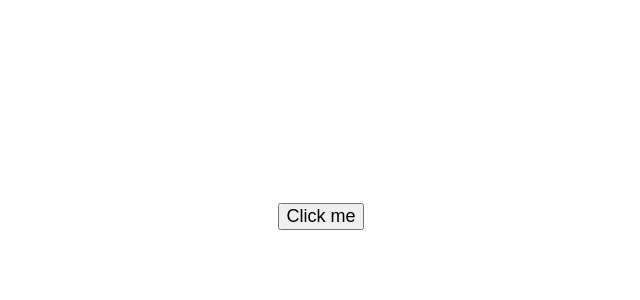
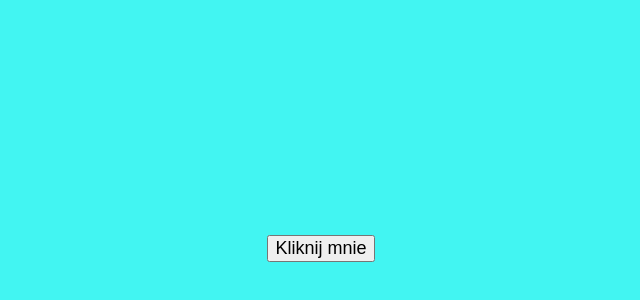
Before and after one commit to Ubik1208/mixedmessage, a plain HTML site: page index.html in a window 1280 px wide. Shown: the part 208-508 px from the top of the page, without its empty margins (319-959 px from the left). Drawn offline with Linux system fonts and the light colour scheme.

Commit message:
poprawiony html, dodany readMe.md

```diff
--- a/index.html
+++ b/index.html
@@ -4,13 +4,16 @@
     <meta http-equiv="X-UA-Compatible" content="IE=edge">
     <meta name="viewport" content="width=device-width, initial-scale=1.0">
     <link href="./style.css" rel="stylesheet" />
+    <link rel="preconnect" href="https://fonts.googleapis.com">
+    <link rel="preconnect" href="https://fonts.gstatic.com" crossorigin>
+    <link href="https://fonts.googleapis.com/css2?family=Nunito&display=swap" rel="stylesheet">
     <script src="./script.js" defer></script>
     <title>Mixed Messeges - Codecademy Project</title>
 </head>
 <body>
     <div id="container">
         <p id="msg"></p>
-        <button id="btn" onclick>Click me</button>
+        <button id="btn">Kliknij mnie</button>
     </div>
 </body>
 </html>
--- a/style.css
+++ b/style.css
@@ -1,4 +1,8 @@
-
+body{
+    background-color: #42F5F2;
+    font-family: 'Nunito', sans-serif;
+    font-size: 3em;
+}
 
 #container{
     display: flex;
```
Also changed, not shown: 2 other files.
